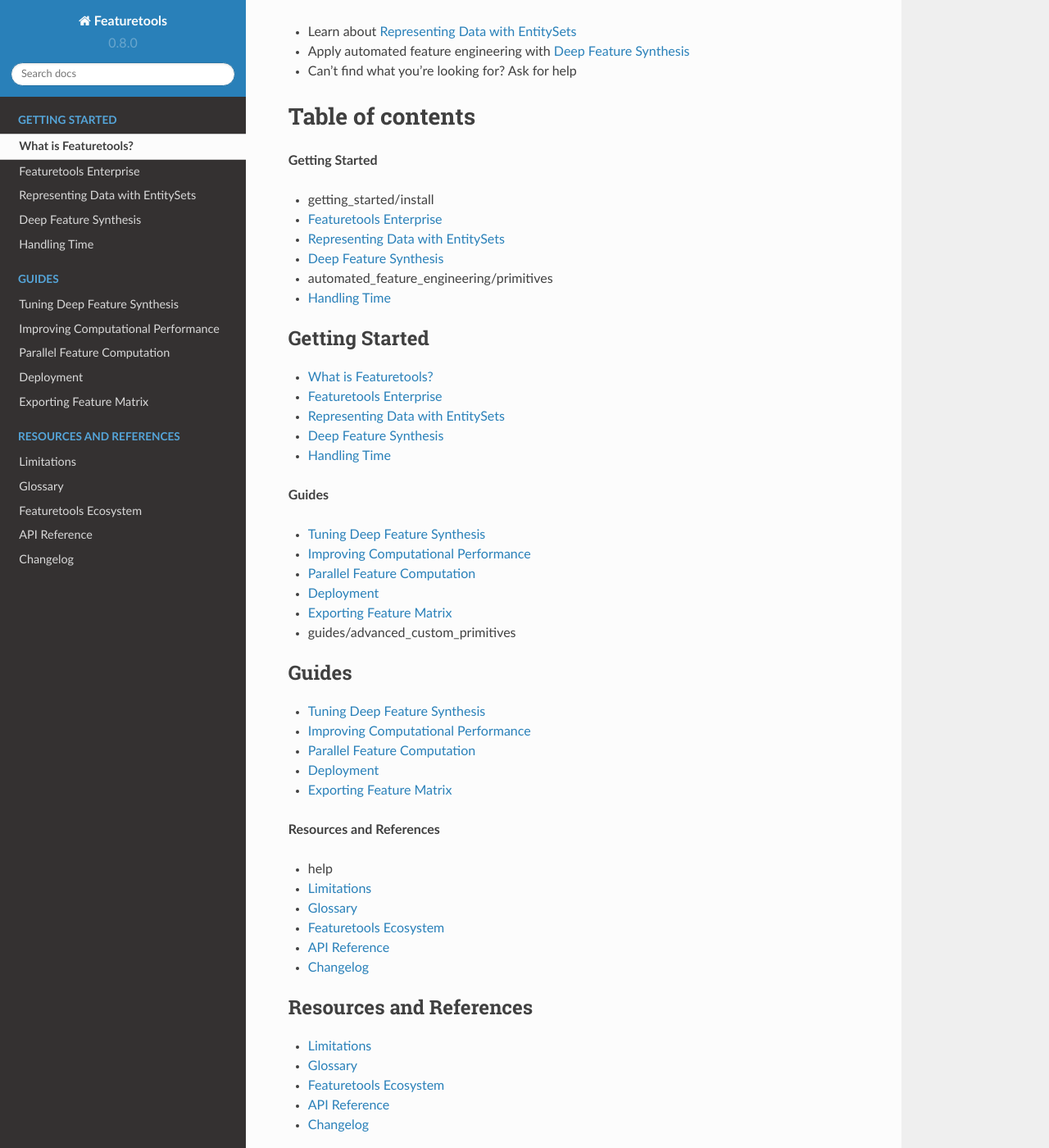
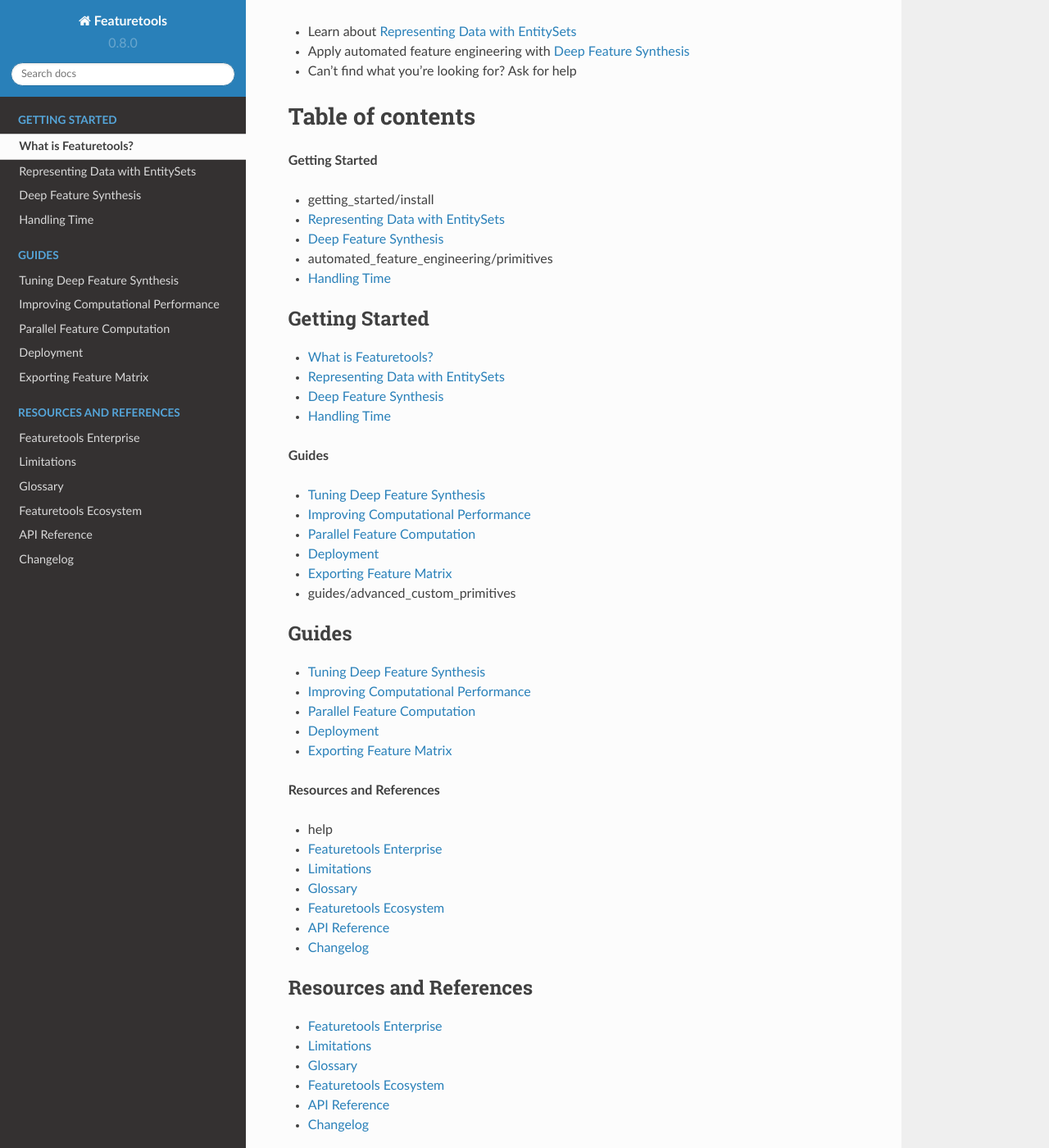
Before and after one commit to alteryx/featuretools, a Sphinx documentation site: the page built from docs/source/index.rst, in a window 1280 px wide and 1400 px high, scrolled down 2394 px. Shown: the whole window at 82% size. Built offline with Sphinx 7.4.7 and the Read the Docs theme 2.0.0, drawn with Linux system fonts in a browser that asks for light colours; pages that are not in the unit, such as notebooks, are missing from menus; part of the change alters nothing that is shown.

```diff
--- a/docs/source/index.rst
+++ b/docs/source/index.rst
@@ -148,7 +148,6 @@ Table of contents
 **Getting Started**
 
 * :doc:`getting_started/install`
-* :doc:`getting_started/featuretools_enterprise`
 * :doc:`loading_data/using_entitysets`
 * :doc:`automated_feature_engineering/afe`
 * :doc:`automated_feature_engineering/primitives`
@@ -161,7 +160,6 @@ Table of contents
 
    self
    getting_started/install
-   getting_started/featuretools_enterprise
    loading_data/using_entitysets
    automated_feature_engineering/afe
    automated_feature_engineering/primitives
@@ -224,6 +222,7 @@ Table of contents
 **Resources and References**
 
 * :doc:`help`
+* :doc:`featuretools_enterprise`
 * :doc:`usage_tips/limitations`
 * :doc:`usage_tips/glossary`
 * :doc:`ecosystem`
@@ -235,6 +234,7 @@ Table of contents
    :caption: Resources and References
 
    help
+   featuretools_enterprise
    usage_tips/limitations
    usage_tips/glossary
    ecosystem
```
Also changed, not shown: docs/source/featuretools_enterprise.rst (renamed from docs/source/getting_started/featuretools_enterprise.rst).
